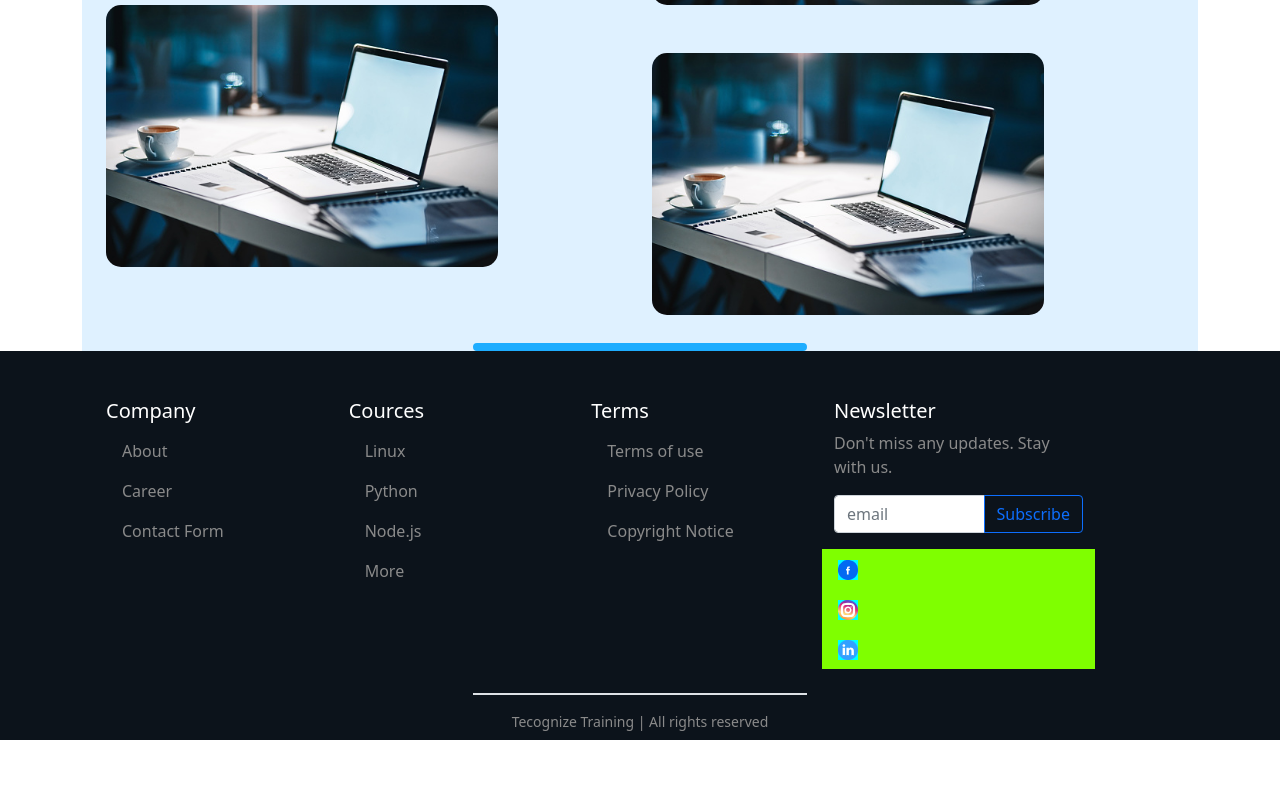
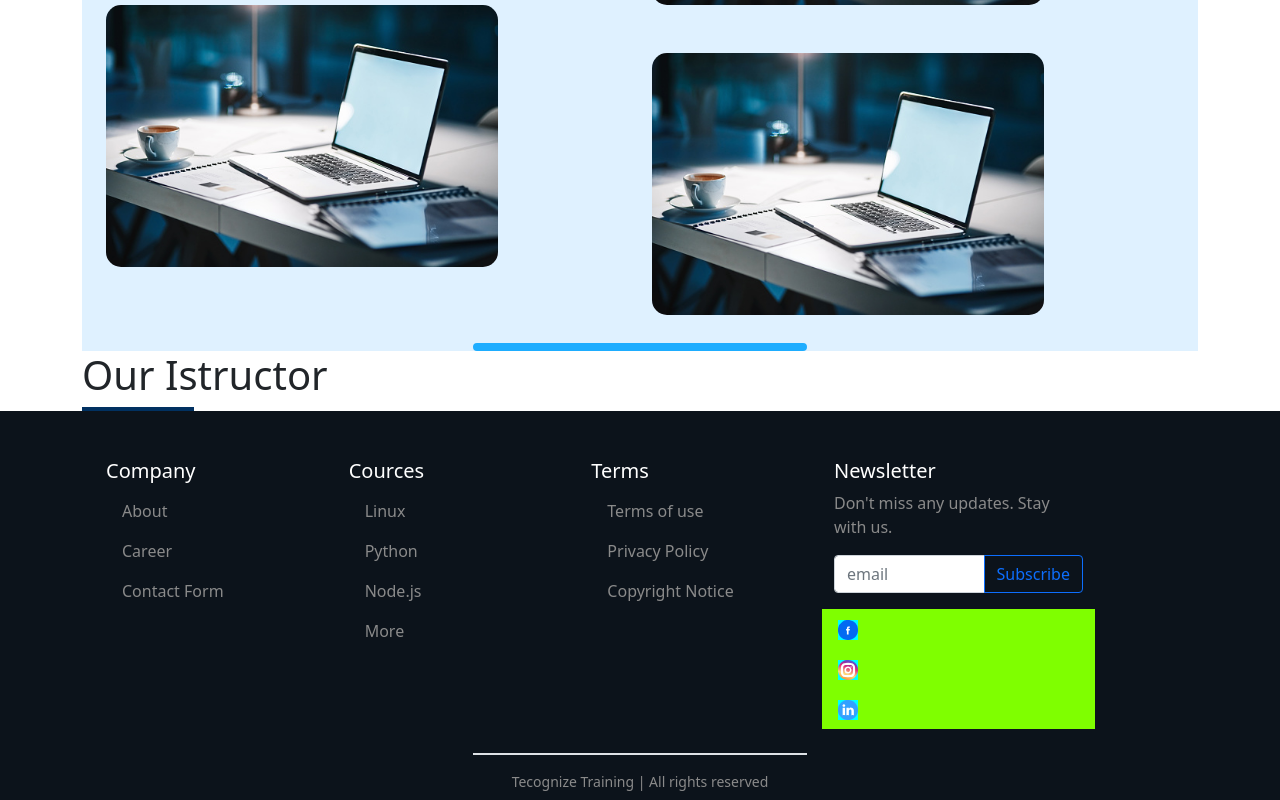
Before and after one commit to monjur15/training-web, a React (Create React App) app: page / in a window 1280 px wide. Shown: the part 1907-2707 px from the top of the page. Before the commit the page ends 2647 px from the top, so only its background shows below. Built offline with nearby package versions, Linux system fonts and the light colour scheme.

Commit message:
Category D

```diff
--- a/src/components/Home/Home.js
+++ b/src/components/Home/Home.js
@@ -294,6 +294,20 @@ const Home = () => {
 
 
 
+            {/* Our Instructor Section  */}
+
+            <div className='container'>
+                <h1>Our Istructor</h1>
+                <div className='down_border2'></div>
+
+            </div>
+
+
+
+
+
+
+
 
 
 
```
